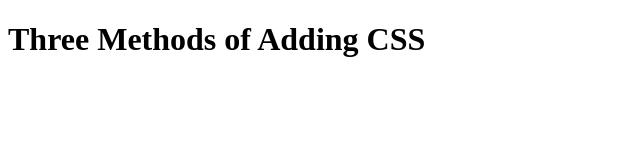
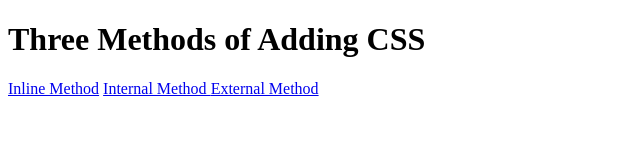
Before and after one commit to ThanasisSoftwareDeveloper/33-How-to-add-CSS, a plain HTML site: page index.html in a window 1280 px wide. Shown: the whole page, without its empty margins (0-640 px from the left). Drawn offline with Linux system fonts and the light colour scheme.

Commit message:
index.html

```diff
--- a/index.html
+++ b/index.html
@@ -9,6 +9,9 @@
 <body>
   <h1>Three Methods of Adding CSS</h1>
   <!-- Create 3 Links to The 3 Webpages: inline, internal and external -->
+  <a href="./inline.html"> Inline Method</a>
+  <a href="./internal.html">Internal Method </a>
+  <a href="./external.html"> External Method</a>
 </body>
 
 </html>
```
